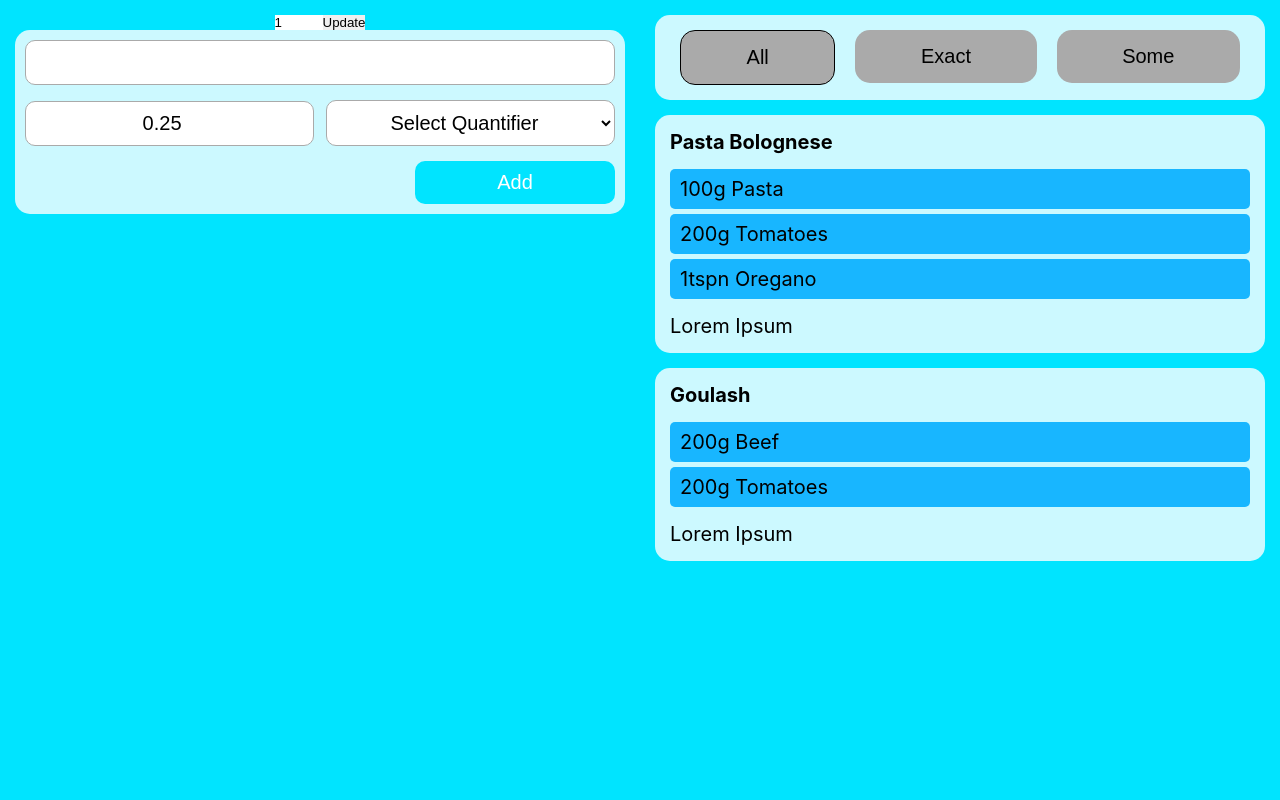
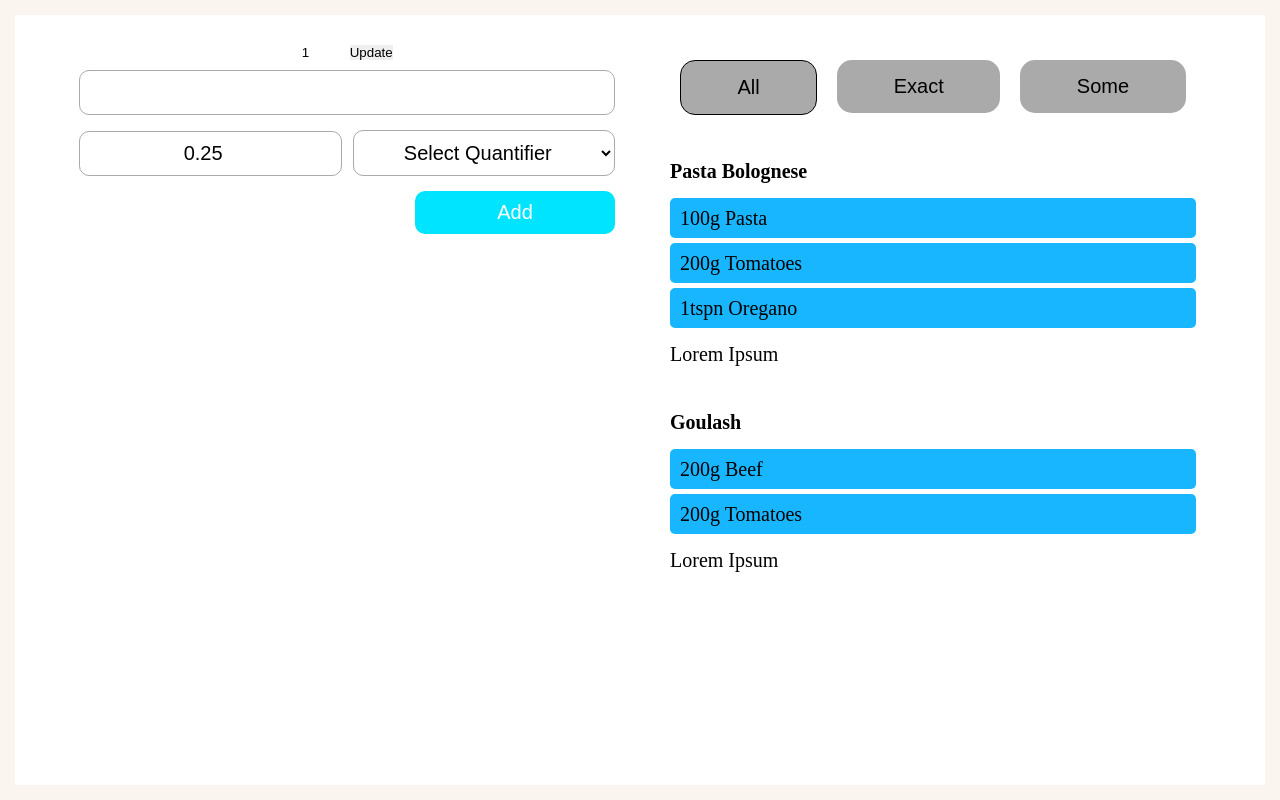
Before and after one commit to MarkusAleksander/recipe-finder, a React (Create React App) app: page / in a window 1280 px wide. Built offline with nearby package versions, Linux system fonts and the light colour scheme.

Commit message:
Change stylings

```diff
--- a/src/App.css
+++ b/src/App.css
@@ -1,29 +1,31 @@
-html,
-body {
-    font-size:62.5%;
-    width:100%;
+.App {
+    overflow: hidden;
+    height: 100%;
+    max-height: 100%;
+}
+.container {
+    display:flex;
+    overflow: hidden;
+    max-width: 1300px;
     height:100%;
-    min-height:100%;
-    background-color:#00e4ff;
-}
-body,
-body *,
-body *:after,
-body *:before {
-    box-sizing:border-box;
-    margin:0;
-    padding:0;
-    border:0;
-}
-.App {
-    display:flex;
-    height:100%;
+    max-height: 100%;
+    margin: 0 auto;
+    padding: 15px;
     text-align:center;
+    background-color: #fff;
     justify-content:center;
     align-items:stretch;
 }
-.App>.col-1 {
-    width:50%;
+.container>.col {
+    overflow: hidden;
+    width: 100%;
     padding:15px;
-    flex-grow:1;
+    flex-basis: 100%;
 }
+
+@media (min-width: 768px) {
+    .container>.col {
+        width: 48%;
+        flex-basis: 48%;
+    }
+}
--- a/src/App.js
+++ b/src/App.js
@@ -45,19 +45,21 @@ class App extends Component {
   render() {
     return (
       <div className="App">
-        <div className="col-1">
+        <div className="container">
+          <div className="col">
             <ServingInput updateServings={this.updateServings} servingSize={this.state.servingSize}></ServingInput>
             {/* Pass callback for updating ingredients */}
             <IngredientsMain updateIngredients={this.updateIngredients}></IngredientsMain>
           </div>
-        <div className="col-1">
+          <div className="col">
             {/* pass user entered ingredients, user selected mode and recipe lists */}
             <SearchOptions onUpdate={this.updateSearchMode} options={searchModes}></SearchOptions>
             {this.state.user_search_mode != null &&
               <RecipeMain ingredients={this.state.user_ingredients} searchModes={searchModes} searchMode={this.state.user_search_mode} servingSize={this.state.servingSize}></RecipeMain>
             }
           </div>
-      </div >
+        </div>
+      </div>
     );
   }
 }
--- a/src/index.css
+++ b/src/index.css
@@ -1,14 +1,30 @@
+html,
 body {
-  margin: 0;
-  padding: 0;
-  font-family: -apple-system, BlinkMacSystemFont, "Segoe UI", "Roboto", "Oxygen",
-    "Ubuntu", "Cantarell", "Fira Sans", "Droid Sans", "Helvetica Neue",
-    sans-serif;
-  -webkit-font-smoothing: antialiased;
-  -moz-osx-font-smoothing: grayscale;
+    font-size:62.5%;
+    overflow: hidden;
+    width:100%;
+    height:100%;
+    background-color:#fbf5f0;
 }
-
-code {
-  font-family: source-code-pro, Menlo, Monaco, Consolas, "Courier New",
-    monospace;
+body,
+body *,
+body *:after,
+body *:before {
+    box-sizing:border-box;
+    margin:0;
+    padding:0;
+    border:0;
 }
+body {
+    padding: 8px;
+}
+#root {
+  overflow: hidden;
+  height: 100%;
+  max-height: 100%;
+}
+@media (min-width: 768px) {
+    body {
+        padding: 15px;
+    }
+}
```
Lines whose indentation alone changed are shown as unchanged.
